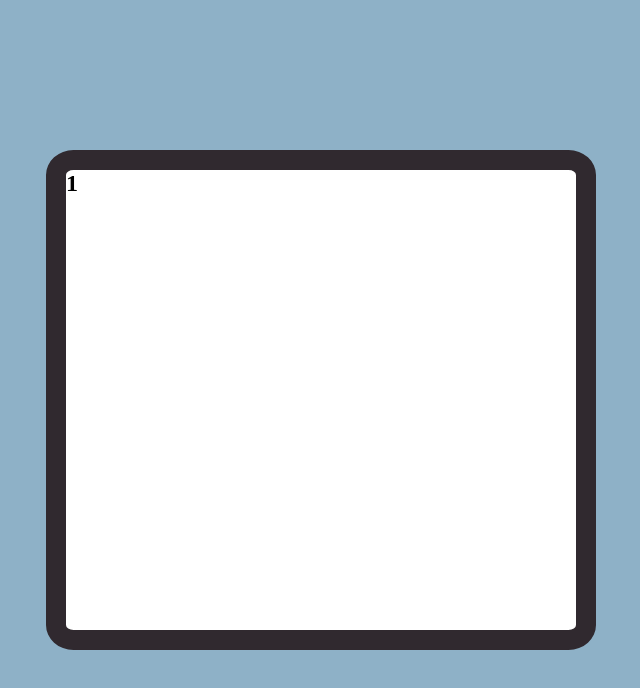
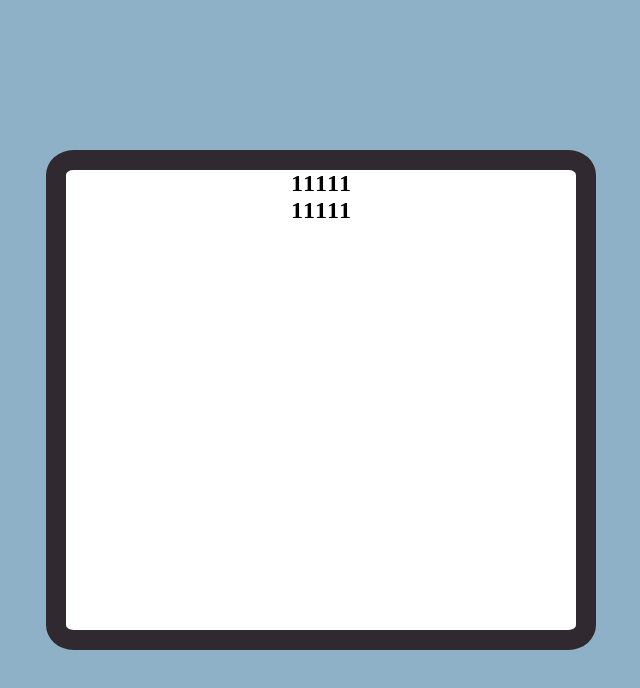
Before and after one commit to copilpatricia/tenzies-game, a React (Create React App) app: page / in a window 1280 px wide. Shown: the top 688 px of the page, without its empty margins (319-959 px from the left). Built offline with nearby package versions, Linux system fonts and the light colour scheme.

Commit message:
working on dice component

```diff
--- a/src/components/Die.js
+++ b/src/components/Die.js
@@ -1,7 +1,21 @@
 function Die(props) {
     return (
         <div className="container-die">
-            <h2>1</h2>
+            <div className="cont-one">
+                <h2>1</h2>
+                <h2>1</h2>
+                <h2>1</h2>
+                <h2>1</h2>
+                <h2>1</h2>
+            </div>
+            <div className="cont-two">
+                <h2>1</h2>
+                <h2>1</h2>
+                <h2>1</h2>
+                <h2>1</h2>
+                <h2>1</h2>
+            </div>
+
         </div>
     )
 }
--- a/src/index.css
+++ b/src/index.css
@@ -26,3 +26,32 @@ body {
   border: 20px solid #30292f;
   border-radius : 5%;
 }
+
+/* Die Component styling */
+
+.container-die {
+  display: flex;
+  flex-direction: column;
+  align-content: center;
+  height: 50%;
+
+
+}
+
+.cont-one {
+  display: flex;
+  justify-content: center;
+  align-content: center;
+
+
+
+}
+
+.cont-two {
+  display: flex;
+  justify-content: center;
+  align-content: center;
+
+
+
+}
```
